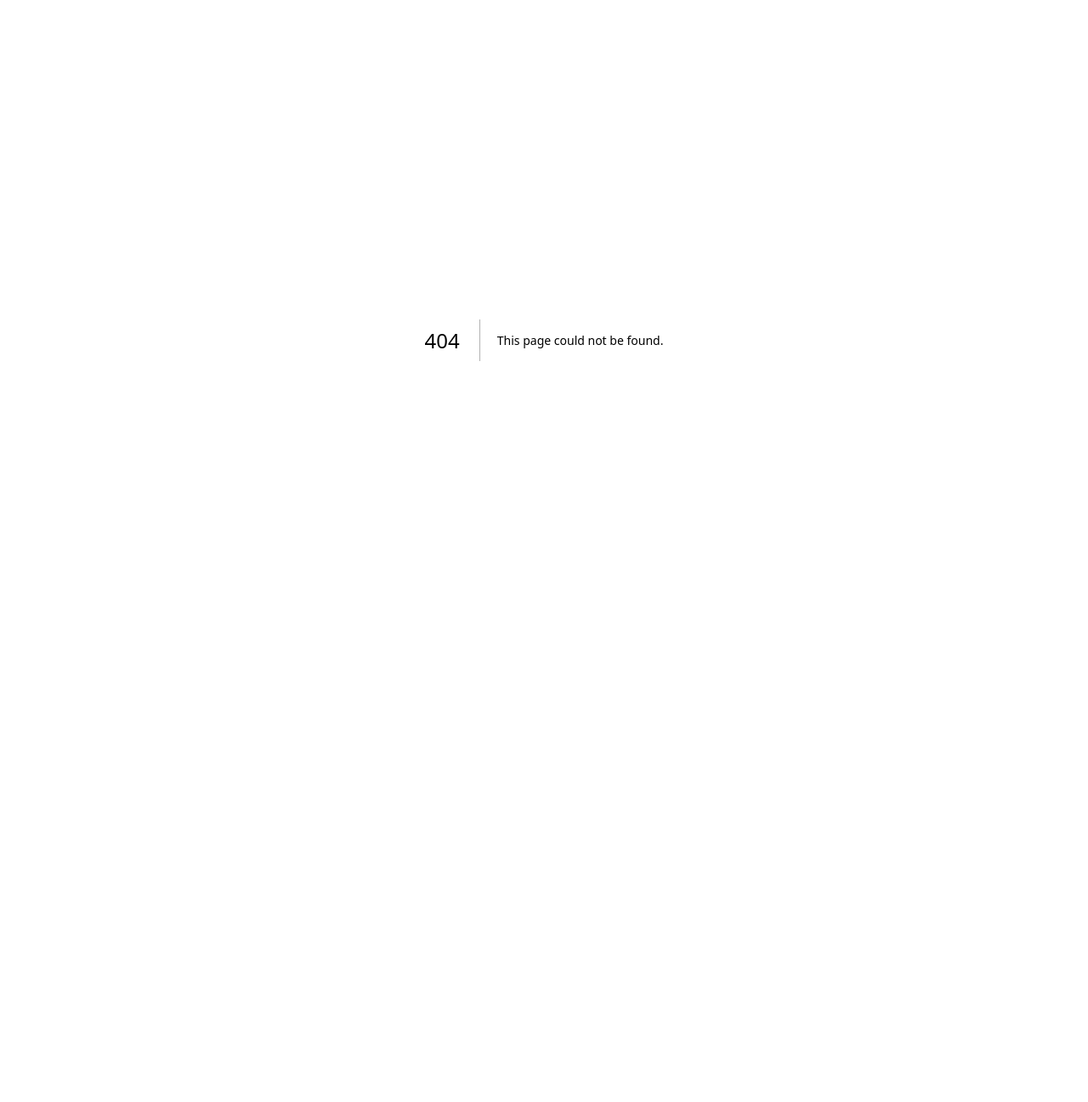
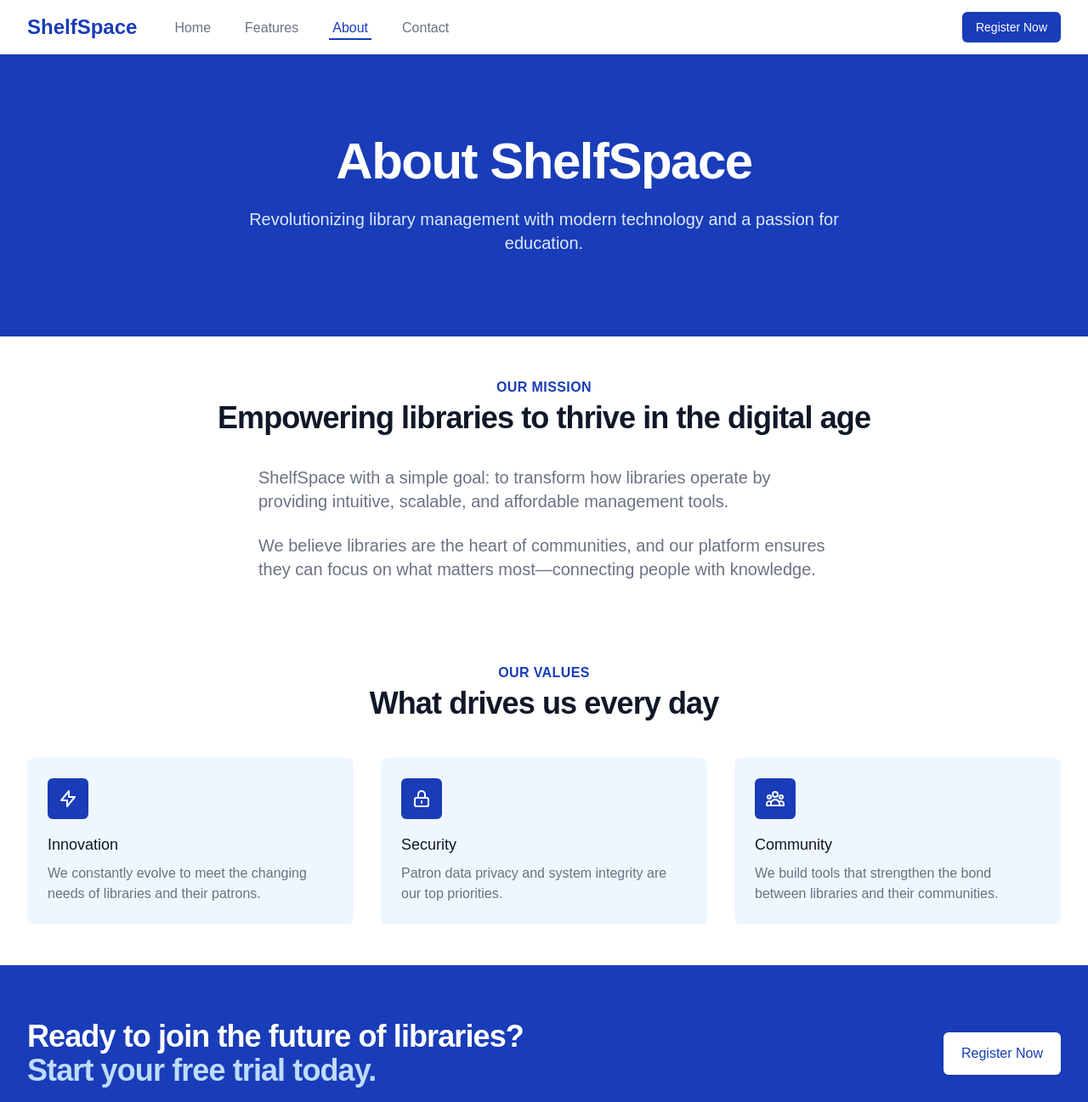
Before and after one commit to Abishek-cell-08/admin-reg, a Next.js app: page /about in a window 1280 px wide. Before the commit this address had no page. Shown: the top 1297 px of the page at 85% size. Before the commit the page ends 800 px from the top, so only its background shows below. Built offline with nearby package versions, Linux system fonts and the light colour scheme.

Commit message:
about page

```diff
--- /dev/null
+++ b/src/app/about/page.js
@@ -0,0 +1,169 @@
+'use client'
+import Head from 'next/head';
+import Image from 'next/image';
+import Link from 'next/link';
+
+export default function About() {
+  return (
+    <div className="min-h-screen bg-slate-50">
+      <Head>
+        <title>About ShelfSpace | Modern Library Management</title>
+        <meta name="description" content="Learn about ShelfSpace and our mission to revolutionize library management." />
+        <link rel="icon" href="/favicon.ico" />
+      </Head>
+
+      {/* Navigation (Same as Home) */}
+      <nav className="bg-white shadow-sm">
+        <div className="max-w-7xl mx-auto px-4 sm:px-6 lg:px-8">
+          <div className="flex justify-between h-16">
+            <div className="flex items-center">
+              <div className="flex-shrink-0">
+                <h1 className="text-2xl font-bold text-blue-800">ShelfSpace</h1>
+              </div>
+              <div className="hidden md:ml-10 md:flex md:space-x-8">
+                <Link href="/" className="text-gray-500 hover:text-gray-700 font-medium px-1 pt-1">Home</Link>
+                <Link href="/features" className="text-gray-500 hover:text-gray-700 font-medium px-1 pt-1">Features</Link>
+                <Link href="/about" className="text-blue-800 font-medium border-b-2 border-blue-800 px-1 pt-1">About</Link>
+                <Link href="/contact" className="text-gray-500 hover:text-gray-700 font-medium px-1 pt-1">Contact</Link>
+              </div>
+            </div>
+            <div className="flex items-center">
+              <Link
+                href="/reg"
+                className="px-4 py-2 bg-blue-800 text-white rounded-md hover:bg-blue-700 text-sm font-medium transition-colors duration-200"
+              >
+                Register Now
+              </Link>
+            </div>
+          </div>
+        </div>
+      </nav>
+
+      {/* Hero Section */}
+      <div className="bg-blue-800">
+        <div className="max-w-7xl mx-auto py-16 px-4 sm:py-24 sm:px-6 lg:px-8 text-center">
+          <h1 className="text-4xl font-extrabold tracking-tight text-white sm:text-5xl lg:text-6xl">
+            About ShelfSpace
+          </h1>
+          <p className="mt-6 text-xl text-blue-100 max-w-3xl mx-auto">
+            Revolutionizing library management with modern technology and a passion for education.
+          </p>
+        </div>
+      </div>
+
+      {/* Mission Section */}
+      <div className="py-12 bg-white">
+        <div className="max-w-7xl mx-auto px-4 sm:px-6 lg:px-8">
+          <div className="lg:text-center">
+            <h2 className="text-base text-blue-800 font-semibold tracking-wide uppercase">Our Mission</h2>
+            <p className="mt-2 text-3xl leading-8 font-extrabold tracking-tight text-gray-900 sm:text-4xl">
+              Empowering libraries to thrive in the digital age
+            </p>
+            <div className="mt-10 max-w-2xl text-xl text-gray-500 lg:mx-auto text-left space-y-6">
+              <p>
+                ShelfSpace with a simple goal: to transform how libraries operate by providing intuitive, scalable, and affordable management tools.
+              </p>
+              <p>
+                We believe libraries are the heart of communities, and our platform ensures they can focus on what matters most—connecting people with knowledge.
+              </p>
+            </div>
+          </div>
+        </div>
+      </div>
+
+
+      {/* Values Section */}
+      <div className="py-12 bg-white">
+        <div className="max-w-7xl mx-auto px-4 sm:px-6 lg:px-8">
+          <div className="lg:text-center mb-12">
+            <h2 className="text-base text-blue-800 font-semibold tracking-wide uppercase">Our Values</h2>
+            <p className="mt-2 text-3xl leading-8 font-extrabold tracking-tight text-gray-900 sm:text-4xl">
+              What drives us every day
+            </p>
+          </div>
+          <div className="grid gap-8 md:grid-cols-3">
+            {/* Value 1 */}
+            <div className="bg-blue-50 p-6 rounded-lg">
+              <div className="h-12 w-12 rounded-md bg-blue-800 text-white flex items-center justify-center mb-4">
+                <svg className="w-6 h-6" fill="none" stroke="currentColor" viewBox="0 0 24 24">
+                  <path strokeLinecap="round" strokeLinejoin="round" strokeWidth="2" d="M13 10V3L4 14h7v7l9-11h-7z" />
+                </svg>
+              </div>
+              <h3 className="text-lg font-medium text-gray-900">Innovation</h3>
+              <p className="mt-2 text-gray-500">
+                We constantly evolve to meet the changing needs of libraries and their patrons.
+              </p>
+            </div>
+            {/* Value 2 */}
+            <div className="bg-blue-50 p-6 rounded-lg">
+              <div className="h-12 w-12 rounded-md bg-blue-800 text-white flex items-center justify-center mb-4">
+                <svg className="w-6 h-6" fill="none" stroke="currentColor" viewBox="0 0 24 24">
+                  <path strokeLinecap="round" strokeLinejoin="round" strokeWidth="2" d="M12 15v2m-6 4h12a2 2 0 002-2v-6a2 2 0 00-2-2H6a2 2 0 00-2 2v6a2 2 0 002 2zm10-10V7a4 4 0 00-8 0v4h8z" />
+                </svg>
+              </div>
+              <h3 className="text-lg font-medium text-gray-900">Security</h3>
+              <p className="mt-2 text-gray-500">
+                Patron data privacy and system integrity are our top priorities.
+              </p>
+            </div>
+            {/* Value 3 */}
+            <div className="bg-blue-50 p-6 rounded-lg">
+              <div className="h-12 w-12 rounded-md bg-blue-800 text-white flex items-center justify-center mb-4">
+                <svg className="w-6 h-6" fill="none" stroke="currentColor" viewBox="0 0 24 24">
+                  <path strokeLinecap="round" strokeLinejoin="round" strokeWidth="2" d="M17 20h5v-2a3 3 0 00-5.356-1.857M17 20H7m10 0v-2c0-.656-.126-1.283-.356-1.857M7 20H2v-2a3 3 0 015.356-1.857M7 20v-2c0-.656.126-1.283.356-1.857m0 0a5.002 5.002 0 019.288 0M15 7a3 3 0 11-6 0 3 3 0 016 0zm6 3a2 2 0 11-4 0 2 2 0 014 0zM7 10a2 2 0 11-4 0 2 2 0 014 0z" />
+                </svg>
+              </div>
+              <h3 className="text-lg font-medium text-gray-900">Community</h3>
+              <p className="mt-2 text-gray-500">
+                We build tools that strengthen the bond between libraries and their communities.
+              </p>
+            </div>
+          </div>
+        </div>
+      </div>
+
+      {/* CTA Section (Same as Home) */}
+      <div className="bg-blue-800">
+        <div className="max-w-7xl mx-auto py-12 px-4 sm:px-6 lg:py-16 lg:px-8 lg:flex lg:items-center lg:justify-between">
+          <h2 className="text-3xl font-extrabold tracking-tight text-white sm:text-4xl">
+            <span className="block">Ready to join the future of libraries?</span>
+            <span className="block text-blue-200">Start your free trial today.</span>
+          </h2>
+          <div className="mt-8 flex lg:mt-0 lg:flex-shrink-0">
+            <div className="inline-flex rounded-md shadow">
+              <Link href="/reg" className="inline-flex items-center justify-center px-5 py-3 border border-transparent text-base font-medium rounded-md text-blue-800 bg-white hover:bg-blue-50">
+                Register Now
+              </Link>
+            </div>
+          </div>
+        </div>
+      </div>
+
+      {/* Footer (Same as Home) */}
+      <footer className="bg-white">
+        <div className="max-w-7xl mx-auto py-12 px-4 sm:px-6 lg:px-8">
+          <nav className="flex flex-wrap justify-center space-x-6">
+            <Link href="/about" className="text-base text-gray-500 hover:text-gray-900">
+              About
+            </Link>
+            <Link href="/features" className="text-base text-gray-500 hover:text-gray-900">
+              Features
+            </Link>
+            <Link href="/privacy" className="text-base text-gray-500 hover:text-gray-900">
+              Privacy
+            </Link>
+            <Link href="/terms" className="text-base text-gray-500 hover:text-gray-900">
+              Terms
+            </Link>
+            <Link href="/contact" className="text-base text-gray-500 hover:text-gray-900">
+              Contact
+            </Link>
+          </nav>
+          <p className="mt-8 text-center text-base text-gray-400">
+            &copy; {new Date().getFullYear()} ShelfSpace. All rights reserved.
+          </p>
+        </div>
+      </footer>
+    </div>
+  );
+}
--- a/src/app/page.js
+++ b/src/app/page.js
@@ -157,7 +157,7 @@ export default function Home() {
         <div className="max-w-7xl mx-auto py-12 px-4 sm:px-6 lg:py-16 lg:px-8 lg:flex lg:items-center lg:justify-between">
           <h2 className="text-3xl font-extrabold tracking-tight text-white sm:text-4xl">
             <span className="block">Ready to get started?</span>
-            <span className="block text-blue-200">Register today for admin or librarian access.</span>
+            <span className="block text-blue-200">Register today for admin access.</span>
           </h2>
           <div className="mt-8 flex lg:mt-0 lg:flex-shrink-0">
             <div className="inline-flex rounded-md shadow">
```
